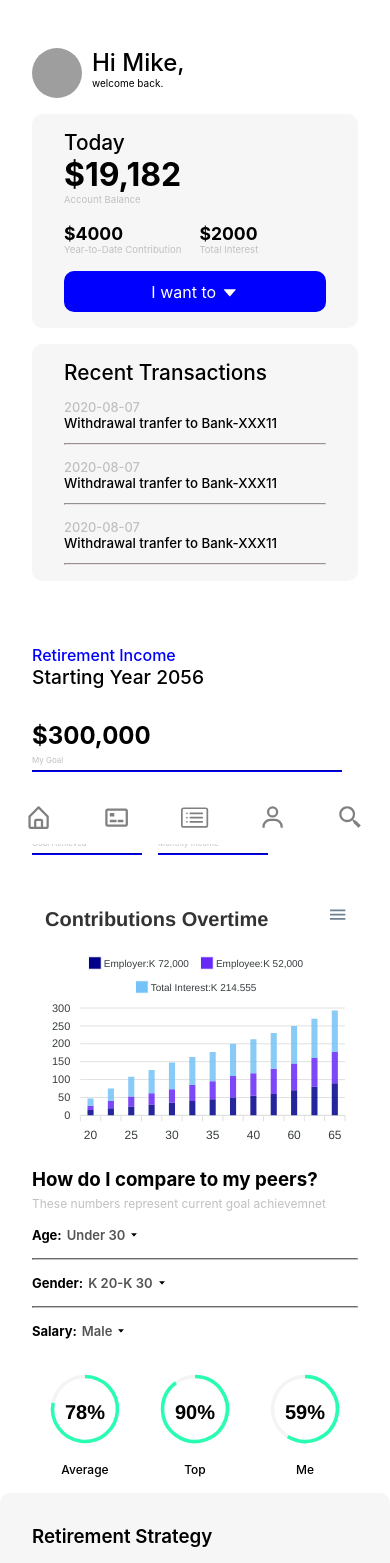
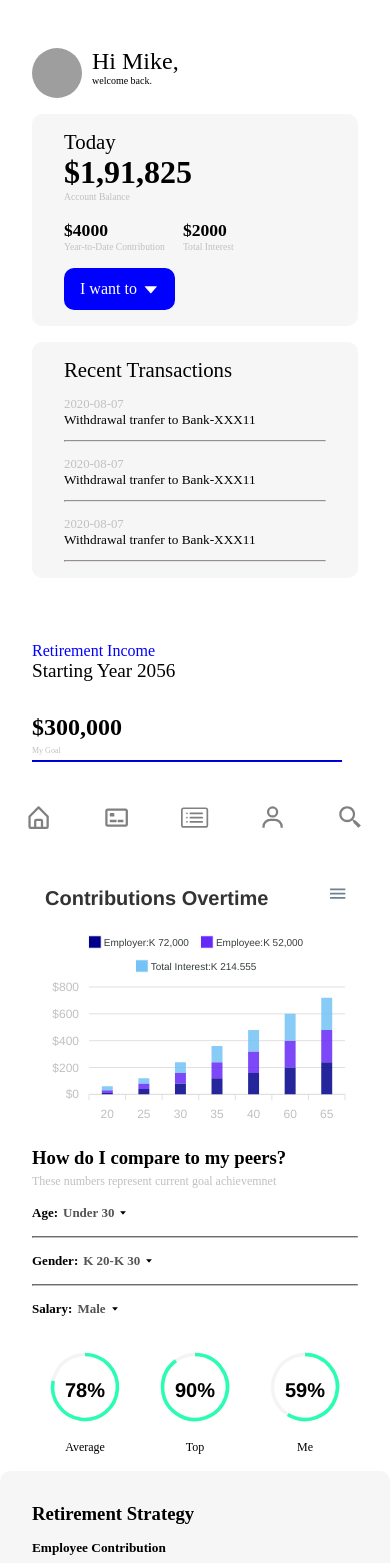
Before and after one commit to Abhyuday-Dev/dashboard, a React (Create React App) app: page / in a window 390 px wide. Shown: the top 1563 px of the page. Built offline with nearby package versions, Linux system fonts and the light colour scheme; grey boxes are pictures that could not be loaded.

Commit message:
css changes

```diff
--- a/public/index.html
+++ b/public/index.html
@@ -11,9 +11,10 @@
     />
     <link rel="apple-touch-icon" href="%PUBLIC_URL%/logo192.png" />
 
+    <link rel="icon" type="image/png" href="https://cdn-icons-png.flaticon.com/512/6821/6821002.png">
     <link rel="manifest" href="%PUBLIC_URL%/manifest.json" />
 
-    <title>React App</title>
+    <title>Dashboard</title>
   </head>
   <body>
 
--- a/src/App.css
+++ b/src/App.css
@@ -14,11 +14,13 @@ li{
   list-style: none;
 }
 
+@import url('https://fonts.googleapis.com/css2?family=Lora:wght@400;500;600&display=swap');
 .app{
   height: 96vh;
   border-radius: 10px;
   display: flex;
   background-color: white;
+  font-family: 'Lora', serif;
 }
 
 
--- a/src/components/BodySection/Left/Left.css
+++ b/src/components/BodySection/Left/Left.css
@@ -1,7 +1,6 @@
-
 .left-container {
   width: 35%;
-    background-color: #F5F5F5;
+  background-color: #f5f5f5;
   padding: 3rem 3.5rem;
   display: flex;
   flex-direction: column;
@@ -29,6 +28,18 @@
   font-weight: 500;
 }
 
+@media (max-width: 1200px) {
+  .left-container {
+    padding: 1rem;
+  }
+  .name {
+    font-size: 1rem;
+  }
+  .profile-section img {
+    width: 40px;
+    height: 40px;
+  }
+}
 
 @media (max-width: 1000px) {
   .left-container {
@@ -37,6 +48,13 @@
     height: 100%;
     background-color: white;
     justify-content: space-around;
+  }
+  .profile-section img {
+    width: 80px;
+    height: 80px;
+  }
+  .name {
+    font-size: 2rem;
   }
 
   .profile-section {
@@ -47,30 +65,23 @@
   }
 }
 
-
 @media (max-width: 480px) {
-
   .name {
     font-size: 1.5rem;
   }
   .profile-section img {
     width: 50px;
     height: 50px;
-
   }
   .name {
     font-size: 1.5rem;
   }
-    .profile-section p{
+  .profile-section p {
     font-size: 10px;
   }
-
 }
 
-
 @media (max-width: 350px) {
-
-
   .profile-section img {
     width: 60px;
     height: 60px;
--- a/src/components/BodySection/Left/Today.css
+++ b/src/components/BodySection/Left/Today.css
@@ -2,6 +2,7 @@
     display: flex;
     flex-direction: column;
     gap: 10px;
+    margin-bottom: 1rem;
 }
 .heading{
     font-weight: 500;
@@ -32,6 +33,18 @@
 }
 
 
+@media (max-width: 1200px) {
+    .today-container{
+        padding: 0;
+    }
+    .button{
+        padding: 0.2rem;
+    }
+    .icon{
+        padding-top: 0;
+        font-size: 1rem;
+    }
+}
 
 @media (max-width: 1000px) {
     .today-container{
@@ -56,6 +69,21 @@
         text-align: center;
         justify-content: center;
     }
+    .button{
+        display: flex;
+        background-color: blue;
+        color: white;
+        align-items: center;
+        gap: 5px;
+        width: fit-content;
+        padding: 0.4rem 1rem;
+        border-radius: 10px;
+    }
+    .icon{
+        font-size: 1.1rem;
+        padding-top: 7px;
+    }
+
 }
 
 @media (max-width: 480px) {
@@ -70,6 +98,11 @@
         font-size: 0.6rem;
         color:#c0c0c0;
     }
+}
 
-
+@media (max-width: 375px) {
+    .today-section{
+        width: 100%;
+        gap: 18px;
+    }
 }
--- a/src/components/BodySection/Left/TodaySection.jsx
+++ b/src/components/BodySection/Left/TodaySection.jsx
@@ -1,6 +1,6 @@
 import React from "react";
 import "./Today.css";
-import {AiFillCaretDown} from "react-icons/ai";
+import { AiFillCaretDown } from "react-icons/ai";
 
 const TodaySection = () => {
   return (
@@ -8,7 +8,7 @@ const TodaySection = () => {
       <h1 className="heading">Today</h1>
       <div className="today-section">
         <div className="today-content">
-        <h1>$19,182</h1>
+          <h1>$1,91,825</h1>
           <p>Account Balance</p>
         </div>
         <div className="today-content">
@@ -21,9 +21,10 @@ const TodaySection = () => {
         </div>
       </div>
       <div className="button">
-      <p>  I want to
-      </p>
-      <div className="icon"><AiFillCaretDown /></div>
+        <p> I want to</p>
+        <div className="icon">
+          <AiFillCaretDown />
+        </div>
       </div>
     </div>
   );
--- a/src/components/BodySection/Middle/Chart3.jsx
+++ b/src/components/BodySection/Middle/Chart3.jsx
@@ -16,14 +16,33 @@ const Chart3 = () => {
       stacked: true,
     },
     xaxis: {
-      categories: [20,,25,,30,,35, ,40, ,60, ,65],
+      categories: [20, 25, 30, 35, 40, 60, 65],
+      labels: {
+        style: {
+          colors: '#c0c0c0', // Change the color of x-axis labels
+          fontSize: '12px',
+          fontWeight:"500"
+        },
+      },
     },
     yaxis: {
-      categories: [0, 100, 200, 400],
       labels: {
-        maxItems: 4,
+        formatter: function (value) {
+          return '$'+value.toFixed(0);
+        },
+        style: {
+          colors: '#c0c0c0', // Change the color of x-axis labels
+          fontSize: '12px',
+          fontWeight:"500"
+        },
       },
-      forceNiceScale: false,
+    },
+    tooltip: {
+      y: {
+        formatter: function (value) {
+          return '$'+ value.toFixed(0);
+        },
+      },
     },
     dataLabels: {
       enabled: false,
@@ -36,25 +55,27 @@ const Chart3 = () => {
     },
     legend: {
       position: 'top',
-      fontSize: '10px'
+      fontSize: '10px',
+      display: "inline-block",
+      width: "80px",
     },
   };
 
   const chartSeries = [
     {
       name: "Employer:K 72,000",
-      data: [15, 20, 25, 30, 35, 40, 45, 50, 55,60,70,80,90],
+      data: [10, 40, 80, 120, 160, 200, 240],
       color: "#00008b",
     },
     {
       name: "Employee:K 52,000",
-      data: [12, 20, 28, 32, 38, 45, 50, 60, 63,70,75,80,88],
-      color:"#6528F7"
+      data: [20, 40, 80, 120, 160, 200, 240],
+      color: "#6528F7",
     },
     {
       name: "Total Interest:K 214.555",
-      data: [20, 35, 55, 65, 75, 78, 82, 90, 95,100,105,110,115],
-      color:"#75C2F6"
+      data: [30, 40, 80, 120, 160, 200, 240],
+      color: "#75C2F6",
     },
   ];
 
--- a/src/components/BodySection/Middle/Middle.css
+++ b/src/components/BodySection/Middle/Middle.css
@@ -20,7 +20,7 @@
 }
 
 .chart-section{
-    margin-top: 2rem;
+    margin-top: 1.5rem;
 }
 
 .bottom-sub{
@@ -67,16 +67,58 @@
     align-items: center;
 }
 
+@media (max-width: 1200px) {
+    .middle-container{
+        padding: 1.2rem;
+        width: 600px;
+    }
+    .info-box{
+        margin-top: 0;
+    }
+    .bottom-content {
+        justify-content: flex-start;
+        gap: 30px;
+      }
+      .data-bottom{
+        display: flex;
+        flex-direction: column;
+        justify-content: flex-start;
+        gap: 15px;
+    }
+    .chart-section{
+        margin-top: 1rem;
+    }
+    .bottom-content{
+        display: flex;
+        justify-content: space-between;
+        margin-top: 0.2rem;
+    }
 
 
+}
+
 @media (max-width: 1000px) {
+    .bottom-content{
+        display: flex;
+        justify-content: space-between;
+        margin-top: 1rem;
+    }
+    .chart-section{
+        margin-top: 1.5rem;
+    }
     .middle-container {
       width: 100%;
       background-color: white;
+      padding: 3rem 3.5rem ;
     }
     .bottom-content {
       justify-content: flex-start;
       gap: 30px;
+    }
+    .data-bottom{
+        display: flex;
+        flex-direction: column;
+        justify-content: space-around;
     }
     .data {
       display: flex;
--- a/src/components/BodySection/Right/Right.css
+++ b/src/components/BodySection/Right/Right.css
@@ -1,6 +1,13 @@
 .right-container{
     width: 35%;
     padding: 3rem;
+}
+
+@media (max-width: 1000px) {
+    .right-container{
+        width: 20%;
+        padding: 0rem;
+    }
 }
 @media (max-width: 1000px) {
     .right-container{
--- a/src/components/BodySection/Right/RightData.css
+++ b/src/components/BodySection/Right/RightData.css
@@ -38,9 +38,17 @@
     color: white;
 }
 
+
+@media (max-width: 1200px) {
+    .right-data{
+        padding: 1rem;
+    }
+}
+
 @media (max-width: 1000px) {
     .right-data{
         width: 100%;
+        padding: 2rem;
         border-top-left-radius: 10px;
         border-top-right-radius: 10px;
         border-bottom-right-radius: 0px;
--- a/src/components/Sidebar/Sidebar.jsx
+++ b/src/components/Sidebar/Sidebar.jsx
@@ -10,7 +10,7 @@ const Sidebar = () => {
     <div className='sidebar-container'>
    <div className="top-menu">
    <div className="logo">
-        <img src="https://cdn-icons-png.flaticon.com/512/338/338337.png" alt="" />
+        <img src="https://cdn-icons-png.flaticon.com/512/42/42329.png" alt="" />
         <BiSearchAlt2 />
       </div>
       <div className="nav-menu">
```
Also changed, not shown: src/components/Body/Notification.jsx (added, +10 -0 lines). Lines whose indentation alone changed are shown as unchanged.
